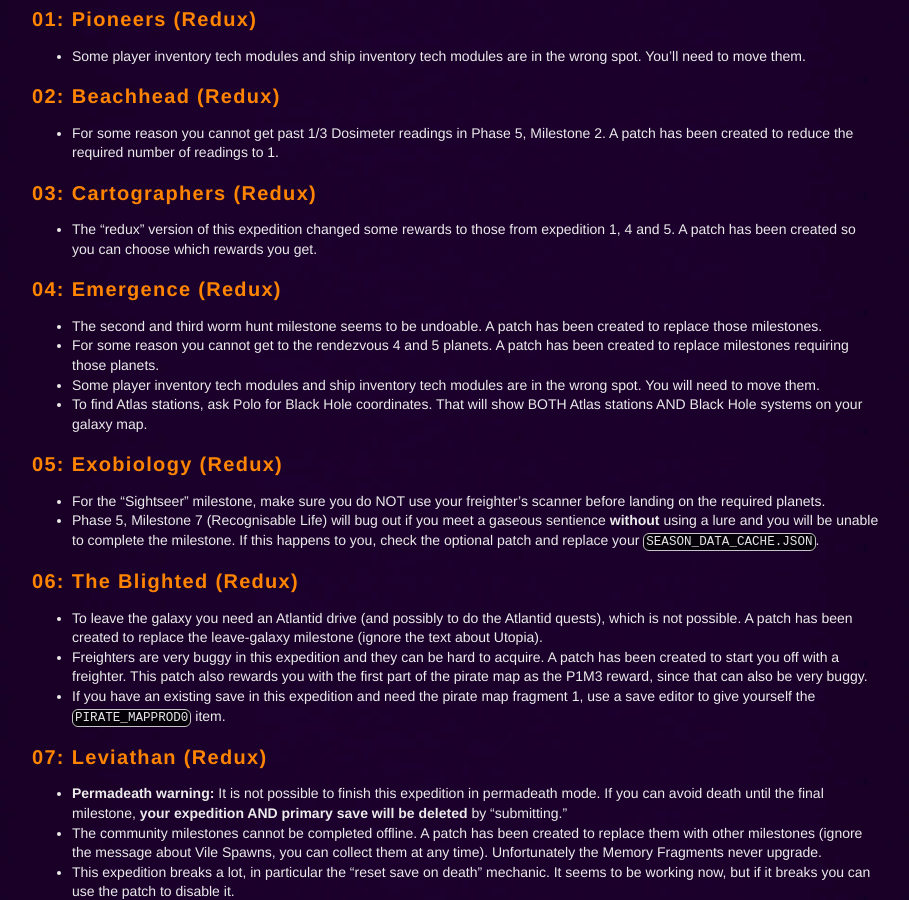
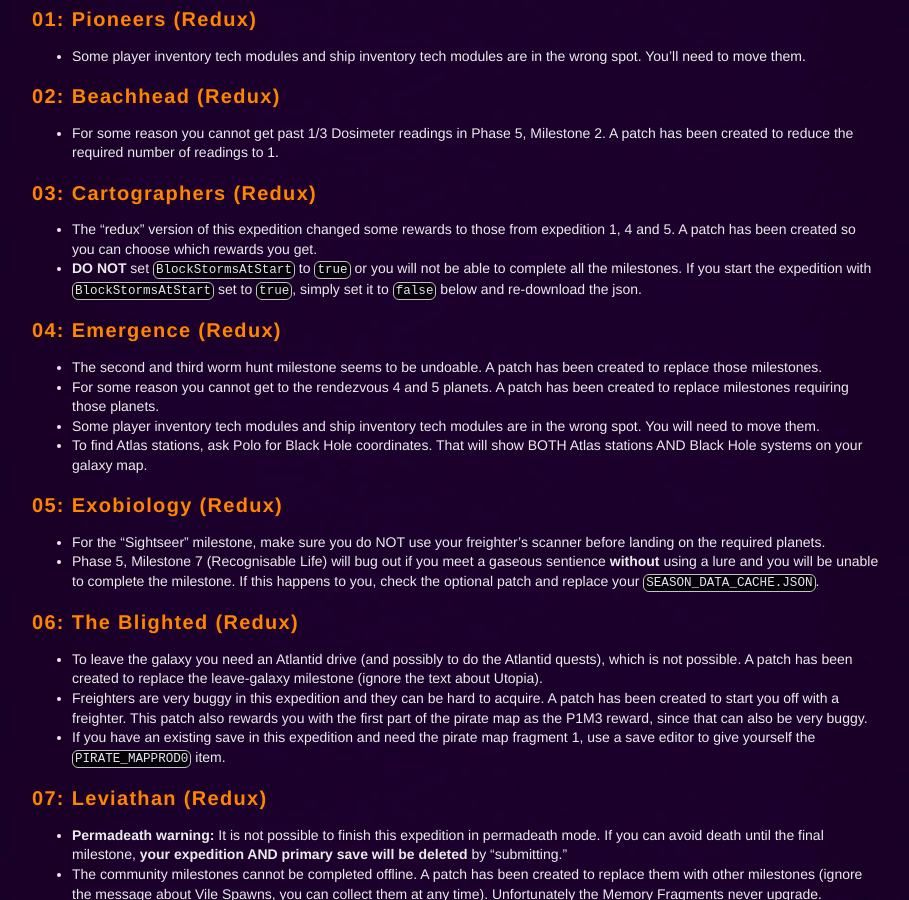
Before and after one commit to cwmonkey/nms-expeditions, a Jekyll site: the page built from index.html, in a window 1280 px wide and 900 px high, scrolled down 2663 px. Shown: the whole window, without its empty margins (183-1092 px from the left). Built offline with Jekyll 4.4.1, drawn with Linux system fonts in a browser that asks for light colours; some web fonts are replaced.

Commit message:
Adding a note on Cartographers about `BlockStormsAtStart`
Setting this to `true` will make some milestones impossible to complete. Found in #48

```diff
--- a/_data/expeditions.yml
+++ b/_data/expeditions.yml
@@ -27,6 +27,8 @@
   redux: 1
   notice: >
           * The "redux" version of this expedition changed some rewards to those from expedition 1, 4 and 5. A patch has been created so you can choose which rewards you get.
+
+          * **DO NOT** set `BlockStormsAtStart` to `true` or you will not be able to complete all the milestones. If you start the expedition with `BlockStormsAtStart` set to `true`, simply set it to `false` below and re-download the json.
   patches:
    - id: season_3_other_rewards
      json: 03_redux_cartographers.other_rewards.json
```
